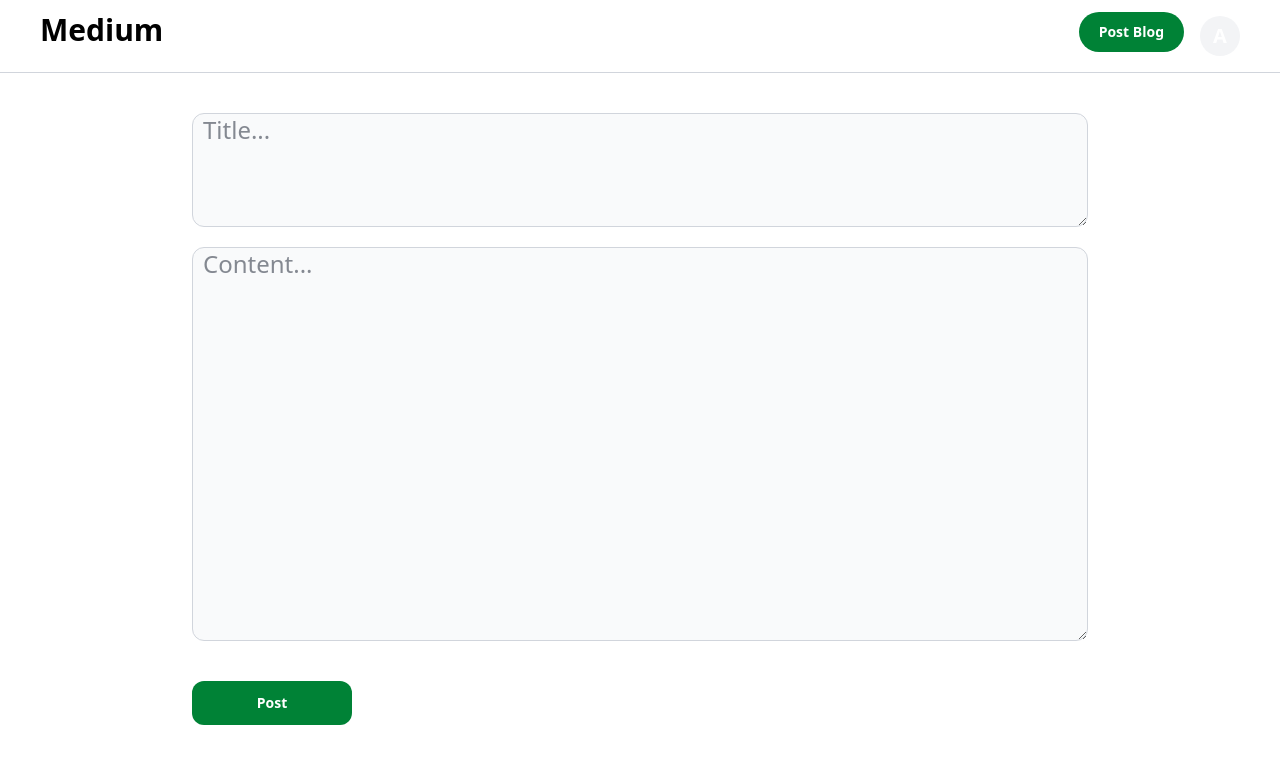
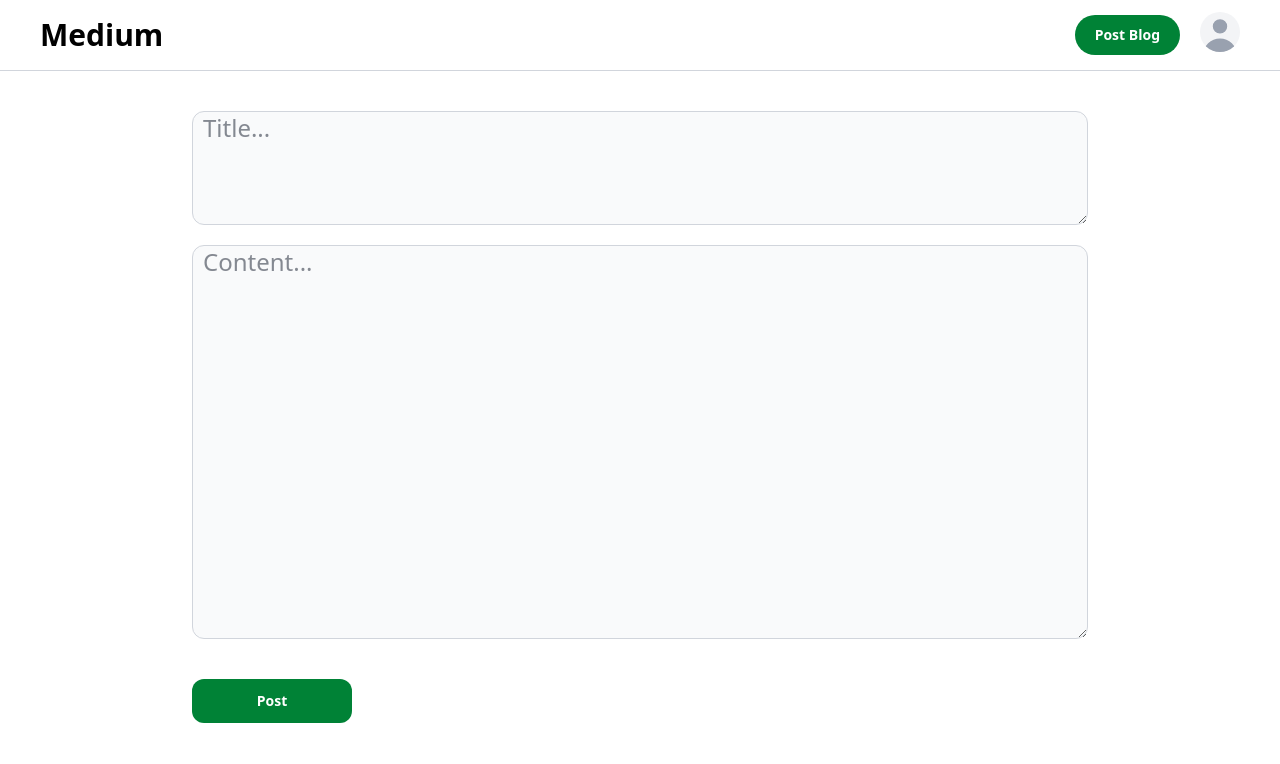
Before and after one commit to ArafAhmed1/Medium-Blog-Website, a React (Vite) app in the folder frontend/: page /post in a window 1280 px wide. Shown: the top 764 px of the page. Built offline with nearby package versions, Linux system fonts and the light colour scheme.

Commit message:
changed some tailwind css

```diff
--- a/frontend/src/components/AppBar.tsx
+++ b/frontend/src/components/AppBar.tsx
@@ -30,31 +30,31 @@
   }
 
   return (
-    <div className="py-3 border-b border-gray-300 flex justify-between px-5 lg:px-10">
+    <div className="py-3 border-b border-gray-300 flex justify-between items-center px-5 lg:px-10">
       <div className="font-extrabold text-3xl">
         <Link to={"/blogs"}>Medium</Link>
       </div>
-      <div className="flex">
-        <div className="pr-2 flex justify-center flex-col">
+      <div className="flex items-center">
+        <div className="pr-5">
           <Link to="/post">
             <button
               type="button"
-              className="text-white bg-green-700 hover:bg-green-800 focus:outline-none focus:ring-4 focus:ring-green-300 font-extrabold rounded-full text-sm px-5 py-2.5 text-center me-2 mb-2 dark:bg-green-600 dark:hover:bg-green-700 dark:focus:ring-green-800"
+              className="cursor-pointer text-white bg-green-700 hover:bg-green-800 focus:outline-none focus:ring-4 focus:ring-green-300 font-extrabold rounded-full text-sm px-5 py-2.5 text-center"
             >
               Post Blog
             </button>
           </Link>
         </div>
-        <div className="flex justify-center flex-col relative">
+        <div className="relative" ref={menuRef}>
           <button
             type="button"
             aria-haspopup="menu"
             aria-expanded={open}
             onClick={() => setOpen((v) => !v)}
-            className="rounded-full focus:outline-none focus:ring-2 focus:ring-offset-2 focus:ring-gray-300"
+            className="rounded-full cursor-pointer focus:outline-none focus:ring-2 focus:ring-offset-2 focus:ring-gray-300"
             title="Account menu"
           >
-            <AvatarAppBar name="Araf" />
+            <AvatarAppBar />
           </button>
 
           {open ? (
@@ -65,7 +65,7 @@
               <button
                 type="button"
                 onClick={handleSignOut}
-                className="text-left px-2 py-1.5 text-sm font-extrabold text-gray-800 hover:bg-gray-50"
+                className="cursor-pointer text-left px-2 py-1.5 text-sm font-extrabold text-gray-800 hover:bg-gray-50"
                 role="menuitem"
               >
                 Sign out
@@ -78,12 +78,21 @@
   );
 };
 
-export function AvatarAppBar({ name }: { name: string }) {
+export function AvatarAppBar() {
   return (
-    <div className="relative inline-flex items-center justify-center w-10 h-10 overflow-hidden bg-gray-100 rounded-full dark:bg-gray-600">
-      <span className="text-white text-xl font-extrabold dark:text-gray-300">
-        {name[0]}
-      </span>
+    <div className="relative w-10 h-10 overflow-hidden bg-gray-100 rounded-full dark:bg-gray-600">
+      <svg
+        className="absolute w-12 h-12 text-gray-400 -left-1"
+        fill="currentColor"
+        viewBox="0 0 20 20"
+        xmlns="http://www.w3.org/2000/svg"
+      >
+        <path
+          fill-rule="evenodd"
+          d="M10 9a3 3 0 100-6 3 3 0 000 6zm-7 9a7 7 0 1114 0H3z"
+          clip-rule="evenodd"
+        ></path>
+      </svg>
     </div>
   );
 }
--- a/frontend/src/components/FullBlog.tsx
+++ b/frontend/src/components/FullBlog.tsx
@@ -1,11 +1,11 @@
-import { AppBar, AvatarAppBar } from "./AppBar";
+import { AppBar } from "./AppBar";
 import type { Blog } from "../hooks/index";
 export const FullBlog = ({ blog }: { blog: Blog }) => {
   return (
     <div>
       <AppBar />
       <div className="flex justify-center flex-col">
-        <div className="grid grid-cols-1 lg:grid-cols-4 px-4 lg:px-20 mt-20 w-full gap-8">
+        <div className="grid grid-cols-1 lg:grid-cols-4 px-4 lg:px-20 mt-10 lg:mt-20 w-full gap-8">
           <div className="lg:col-span-3">
             <div className="text-5xl font-extrabold">{blog.title}</div>
             <div className="py-3 font-thin text-black flex justify-center flex-col">
@@ -16,7 +16,7 @@
           <div className="lg:col-span-1">
             <div className="my-5 text-xl font-bold text-slate-500">Author</div>
             <div className="flex">
-              <AvatarAppBar name={blog.author.name || "Anonymous"} />
+              <Avatar name={blog.author.name || "Anonymous"} />
               <div className="flex justify-center flex-col font-bold text-xl pl-5">
                 {blog.author.name || "Anonymous"}
               </div>
@@ -75,3 +75,13 @@
     </div>
   );
 }
+
+function Avatar({ name }: { name: string }) {
+  return (
+    <div className="relative inline-flex items-center justify-center w-10 h-10 overflow-hidden bg-gray-100 rounded-full dark:bg-gray-600">
+      <span className="text-white text-xl font-extrabold dark:text-gray-300">
+        {name[0]}
+      </span>
+    </div>
+  );
+}
--- a/frontend/src/pages/Blogs.tsx
+++ b/frontend/src/pages/Blogs.tsx
@@ -23,7 +23,7 @@
   return (
     <div>
       <AppBar />
-      <div className="flex justify-center mt-10">
+      <div className="flex justify-center mt-5 lg:mt-10">
         <div className="max-w-3xl px-5 lg:px-0">
           {blogs.map((blog) => (
             <BlogCard
--- a/frontend/src/pages/Post.tsx
+++ b/frontend/src/pages/Post.tsx
@@ -62,7 +62,7 @@
           <button
             type="submit"
             onClick={post}
-            className="flex justify-center w-40 rounded-xl bg-green-700 px-3 py-2.5 text-sm/6 font-semibold text-white hover:bg-green-800 focus-visible:outline-2 focus-visible:outline-offset-2 focus-visible:outline-indigo-500"
+            className="cursor-pointer flex justify-center w-40 rounded-xl bg-green-700 px-3 py-2.5 text-sm/6 font-semibold text-white hover:bg-green-800 focus-visible:outline-2 focus-visible:outline-offset-2 focus-visible:outline-indigo-500"
           >
             Post
           </button>
```
